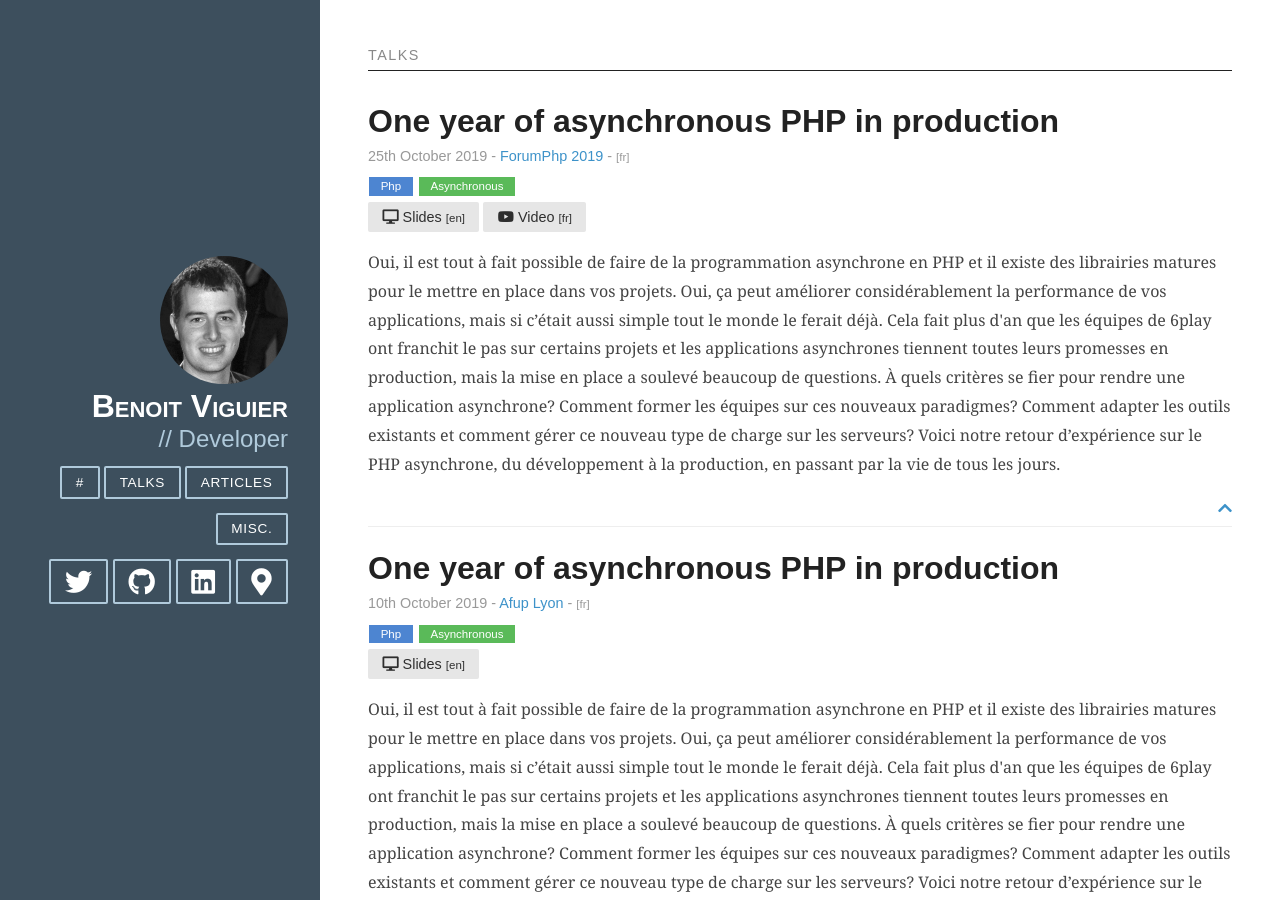
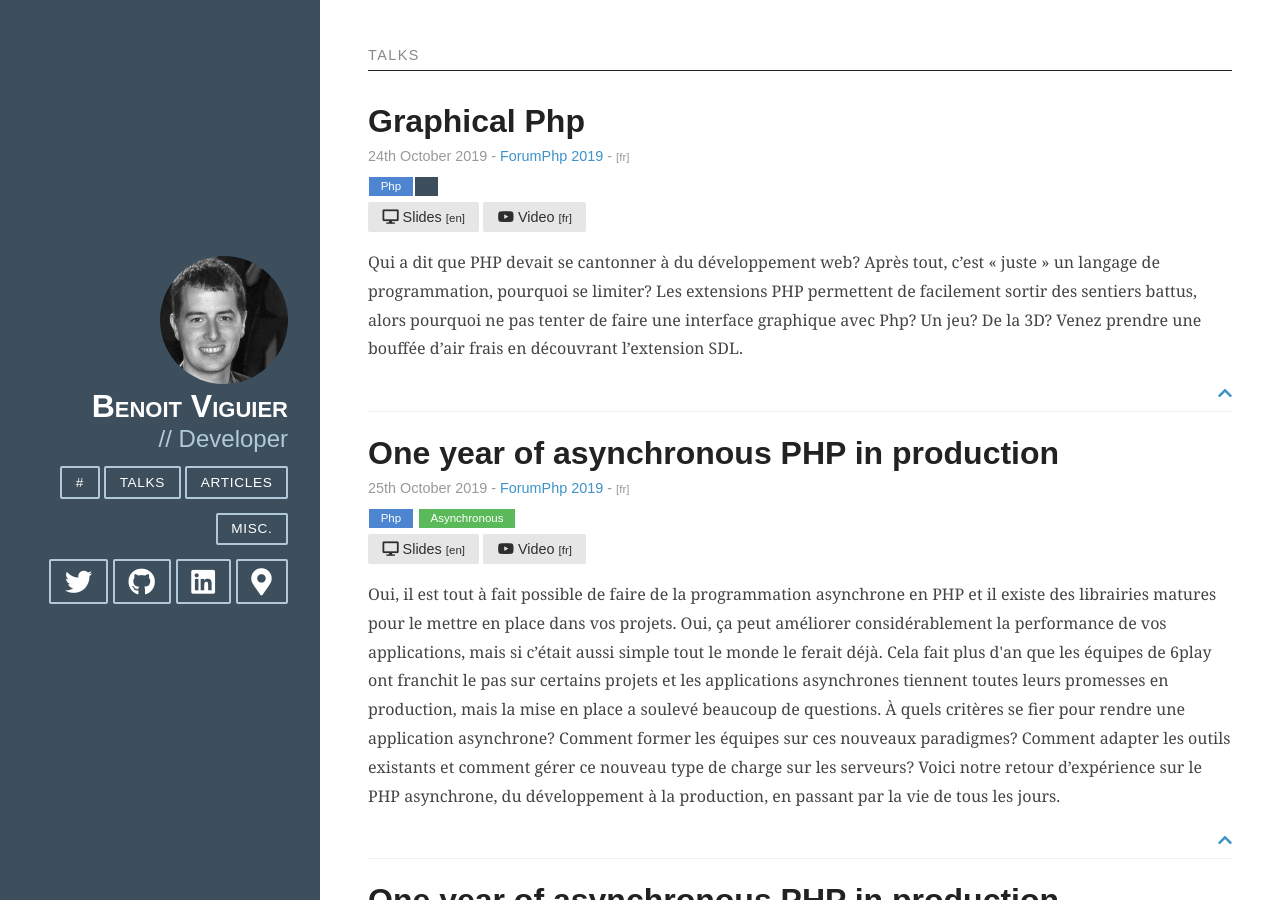
Before and after one commit to b-viguier/b-viguier.github.io, a Jekyll site: the page built from index.html, in a window 1280 px wide and 900 px high. Built offline with Jekyll 4.4.1, drawn with Linux system fonts in a browser that asks for light colours; nearby versions of some CDN libraries.

Commit message:
Added ForumPhp2019 LT (Graphical Php)

```diff
--- a/_data/talks.yml
+++ b/_data/talks.yml
@@ -1,3 +1,16 @@
+-
+    title: "Graphical Php"
+    slides_url: https://github.com/b-viguier/ForumPhp2019-LT/raw/master/ForumPhp2019-LT.pdf
+    slides_lang: en
+    date: 24th October 2019
+    event: ForumPhp 2019
+    event_url: "https://afup.org/talks/3190-lightning-talks"
+    video_url: https://youtu.be/TZ1RYw2NkG4?t=1663
+    description: "Qui a dit que PHP devait se cantonner à du développement web? Après tout, c’est « juste » un langage de programmation, pourquoi se limiter? Les extensions PHP permettent de facilement sortir des sentiers battus, alors pourquoi ne pas tenter de faire une interface graphique avec Php? Un jeu? De la 3D? Venez prendre une bouffée d’air frais en découvrant l’extension SDL."
+    lang: fr
+    categories:
+        - php
+        - SDL
 -
     title: "One year of asynchronous PHP in production"
     slides_url: downloads/talks/ForumPhp2019-AsynchronousPhpInProduction.pdf
```
